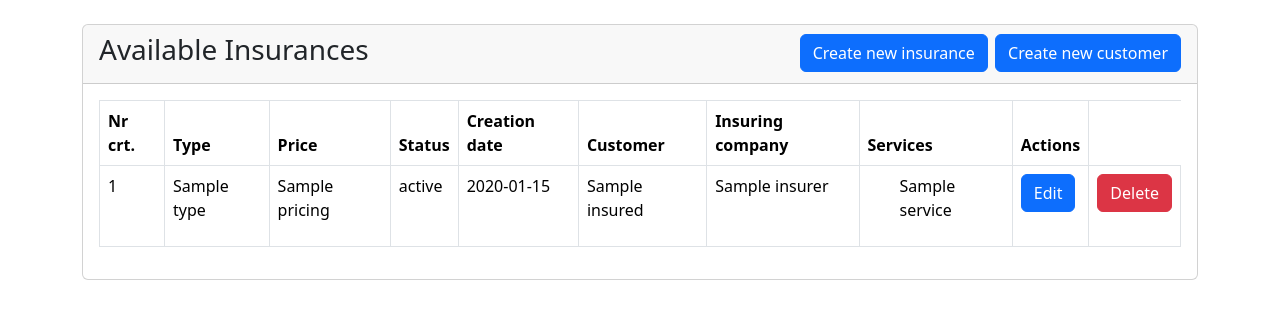
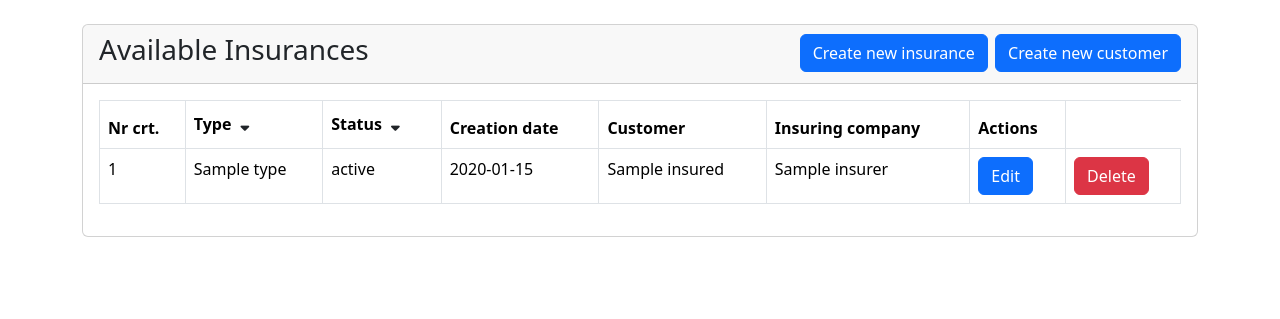
Before and after one commit to Tea1810/InsuranceCompany, a PHP site: template templates/Insurance/insurance.html.twig in a window 1280 px wide. Shown: the top 319 px of the page. Run offline with PHP 8.4, Linux system fonts and the light colour scheme; the template is opened without the code that fills it: most values are stand-ins (such as "Sample title", 1, 10 or a date in 2020); some libraries are stand-ins or nearby versions.

```diff
--- a/EntityManager.php
+++ b/EntityManager.php
@@ -29,3 +29,8 @@ if(isset($_POST['deleteInsurance'])) {
 if(isset($_POST['updateInsurance'])){
     $insuranceController->EditInsurance();
 }
+if(isset($_POST['sort'])){
+    $insuranceController->OrderBy($_POST['sort']);
+    header('Location: /insurances');
+    exit();
+}
--- a/index.php
+++ b/index.php
@@ -39,7 +39,7 @@ if($pathParts[0]=="customers"){
 
 if($pathParts[0]=="insurances"){
     if(sizeof($pathParts)==1)
-        echo $insuranceController->DisplayInsurances();
+        echo $insuranceController->DisplayInsurances(null);
     elseif($pathParts[1]=="new")
         echo $insuranceController->DisplayNewInsurance();
     else
--- a/src/Entity/Insured.php
+++ b/src/Entity/Insured.php
@@ -2,6 +2,7 @@
 
 namespace Entity;
 
+use Doctrine\Common\Collections\ArrayCollection;
 use Doctrine\Common\Collections\Collection;
 use Doctrine\ORM\Mapping as ORM;
 use Repository\InsuredRepository;
@@ -25,6 +26,7 @@ class Insured
     private ?Collection $insurances;
 
     public function __construct($name, $address) {
+        $this->insurances=new ArrayCollection();
         $this->name = $name;
         $this->address = $address;
     }
--- a/templates/Customer/edit.html.twig
+++ b/templates/Customer/edit.html.twig
@@ -7,7 +7,6 @@
 {% endblock %}
 {% block TableBody %}
     <form action="../../EntityManager.php" method="POST">
-        <input type="hidden" name="id" value="{{ customer.id }}"/>
         <div class="mb-3">
             <label>Name</label>
             <input type="text" name="name" value="{{ customer.name }}" class="form-control"/>
--- a/templates/Customer/new.html.twig
+++ b/templates/Customer/new.html.twig
@@ -6,13 +6,14 @@
 {% endblock %}
 {% block TableBody %}
     <form action="../../EntityManager.php" method="POST">
+        <input type="hidden" name="id" value="{{ customer.id }}"/>
         <div class="mb-3">
             <label>Name</label>
-            <input type="text" name="name" class="form-control"/>
+            <input type="text" name="name" class="form-control" required/>
         </div>
         <div class="mb-3">
             <label>Address</label>
-            <input type="text" name="address" class="form-control"/>
+            <input type="text" name="address" class="form-control" required/>
         </div>
         <div class="mb-3">
             <button type="submit" name="saveCustomer" class="btn btn-primary">Save customer</button>
--- a/templates/Insurance/insurance.html.twig
+++ b/templates/Insurance/insurance.html.twig
@@ -13,13 +13,23 @@
         <thead>
         <tr>
             <th>Nr crt.</th>
-            <th>Type</th>
-            <th>Price</th>
-            <th>Status</th>
+            <th>
+                <div class="d-flex align-items-center">
+                Type
+                <form action="../../EntityManager.php" method="POST">
+                    <button type="submit" name="sort" value="type" class="btn btn-sm"> <i class="fa-solid fa-sort-down"></i></button>
+                </form>
+                </div>
+            </th>
+            <th><div class="d-flex align-items-center">
+                    Status
+                    <form action="../../EntityManager.php" method="POST">
+                        <button type="submit" name="sort" value="type" class="btn btn-sm"> <i class="fa-solid fa-sort-down"></i></button>
+                    </form>
+                </div></th>
             <th>Creation date</th>
             <th>Customer</th>
             <th>Insuring company</th>
-            <th>Services</th>
             <th>Actions</th>
         </tr>
         </thead>
@@ -28,16 +38,10 @@
             <tr>
                 <td>{{ loop.index }}</td>
                 <td>{{ insurance.type }}</td>
-                <td>{{ insurance.pricing }}</td>
                 <td>{{ insurance.status }}</td>
                 <td>{{ insurance.creationDate|date("Y-m-d") }}</td>
                 <td>{{ insurance.insured.name }}</td>
                 <td>{{ insurance.insurer.name }}</td>
-               <td> {% for service in insurance.services %}
-                <ul style="list-style: none;">
-                <li>{{ service.name }}</li>
-                </ul>
-                {% endfor %}</td>
                 <td>
                     <a href="/insurances/{{ insurance.id }}"  class="btn btn-primary">Edit</a>
                 </td>
--- a/templates/base.html.twig
+++ b/templates/base.html.twig
@@ -4,6 +4,7 @@
     <meta charset="UTF-8">
     <meta name="viewport" content="width=device-width, initial-scale=1">
     <link href="https://cdn.jsdelivr.net/npm/bootstrap@5.3.3/dist/css/bootstrap.min.css" rel="stylesheet" integrity="sha384-QWTKZyjpPEjISv5WaRU9OFeRpok6YctnYmDr5pNlyT2bRjXh0JMhjY6hW+ALEwIH" crossorigin="anonymous">
+    <script src="https://kit.fontawesome.com/e8166adfb0.js" crossorigin="anonymous"></script>
     <title>{% block title %}Welcome!{% endblock %}</title>
 
 
```
Also changed, not shown: src/Entity/Insurance.php (+16 -6 lines), src/Repository/InsuranceRepository.php (+15 -0 lines), src/Repository/InsuredRepository.php (+14 -0 lines).
